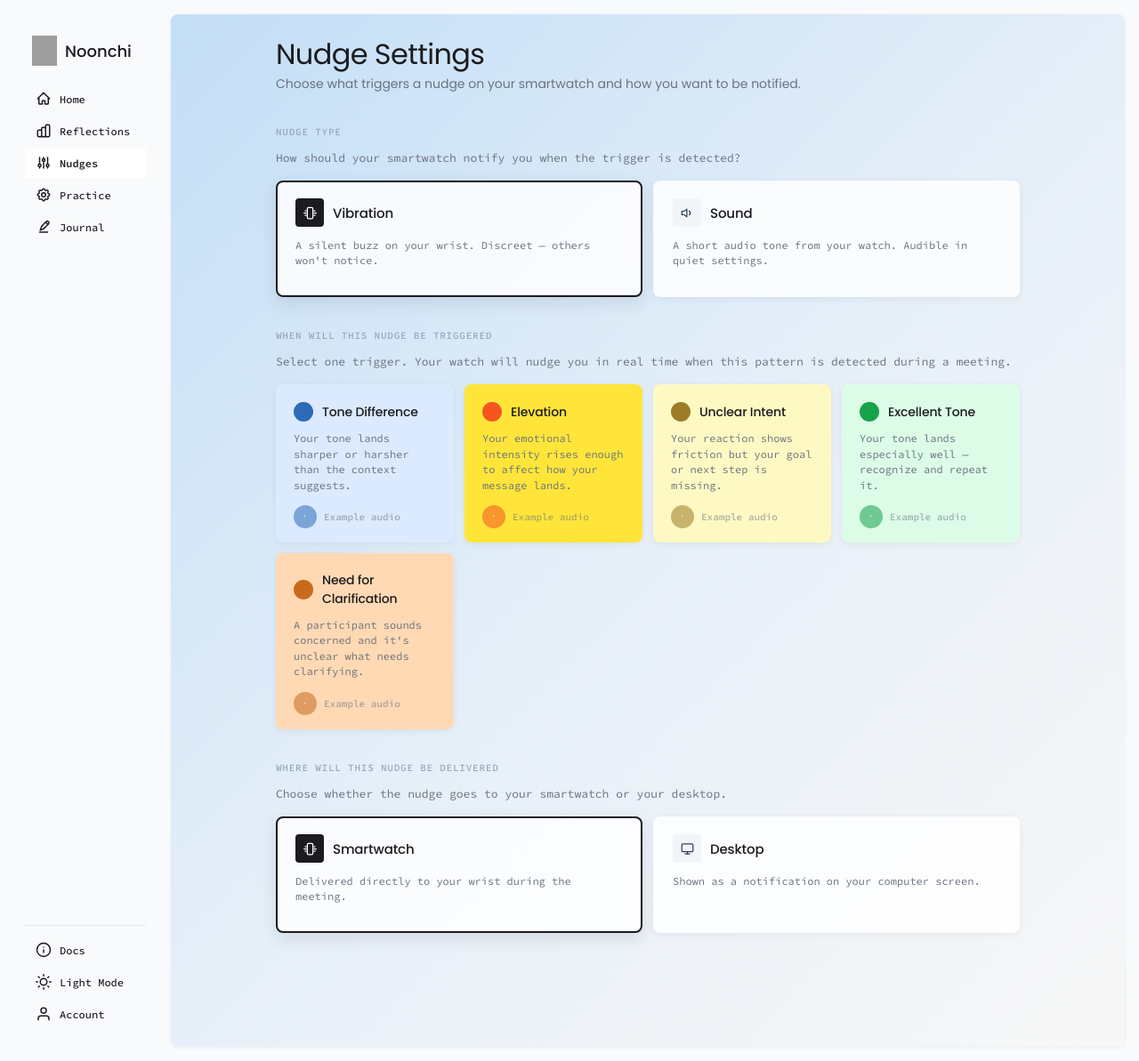
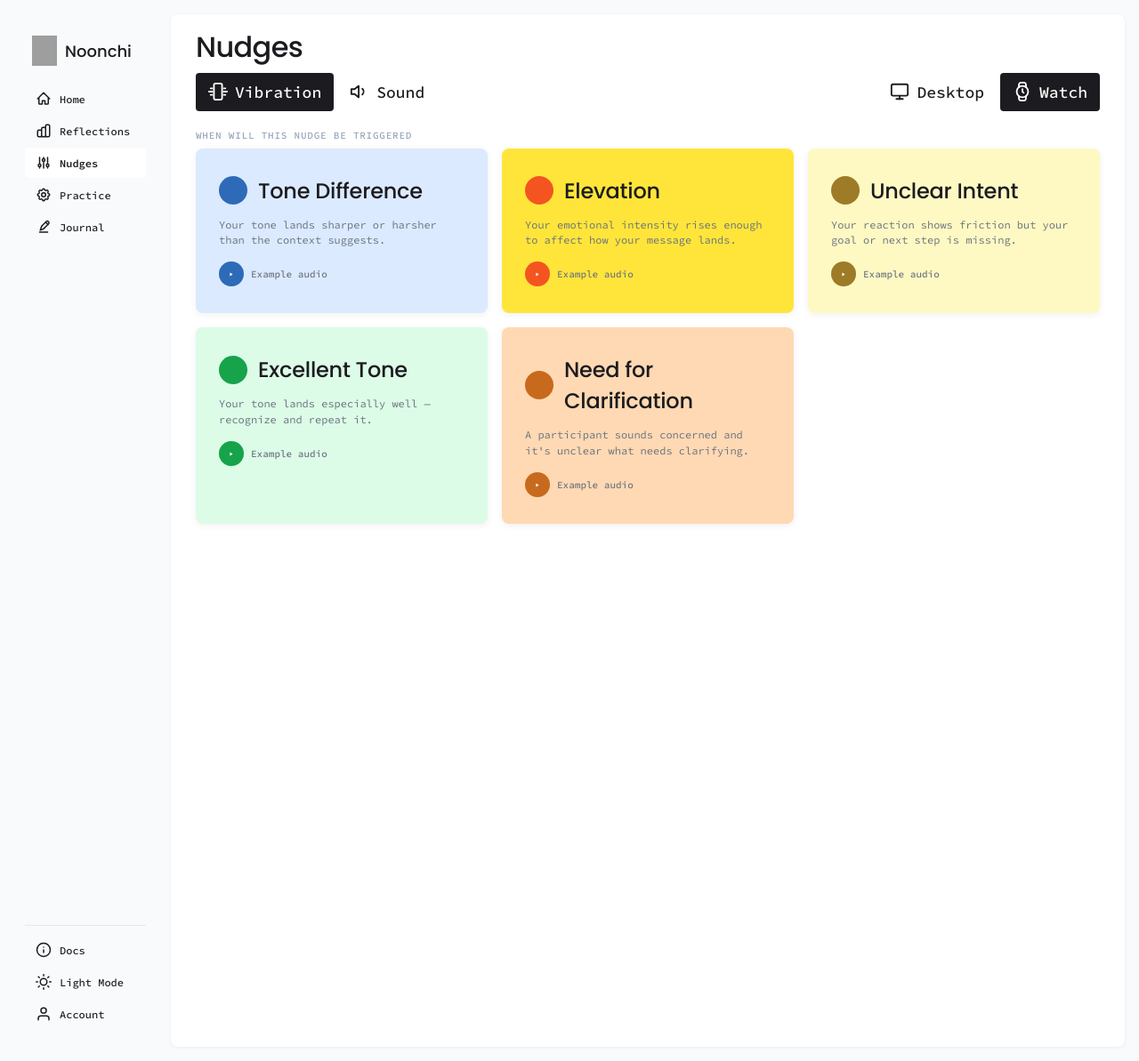
Before and after one commit to lucaskmiyazaki/noonchi_appraisal, a Flask app: template templates/nudge_settings.html in a window 1280 px wide. Shown: the whole page at 89% size. Run offline with Flask 3, Linux system fonts and the light colour scheme; the template is opened without the code that fills it, so the values that code supplies are empty; some libraries are stand-ins or nearby versions; grey boxes are pictures that could not be loaded.

Commit message:
style: fix nudges

```diff
--- a/templates/nudge_settings.html
+++ b/templates/nudge_settings.html
@@ -4,24 +4,15 @@
   <meta charset="UTF-8" />
   <meta name="viewport" content="width=device-width, initial-scale=1.0" />
   <title>Nudge Settings</title>
+  <link rel="preconnect" href="https://fonts.googleapis.com">
+  <link rel="preconnect" href="https://fonts.gstatic.com" crossorigin>
+  <link href="https://fonts.googleapis.com/css2?family=Poppins:wght@300;400;500;600;700&family=Source+Code+Pro:wght@400;500;600&display=swap" rel="stylesheet">
   <link rel="stylesheet" href="/static/styles.css">
   <style>
-    :root {
-      /* page-specific tokens — shared tokens inherited from styles.css */
-      --panel-bg: rgba(255, 255, 255, 0.84); /* local: semi-transparent */
-      --pink-hl: #fde0eb;
-      --yellow-hl: #fef2b6;
-      --green-hl: #bdf1aa;
-      --blue-hl: #dbeafe;
-      --orange-hl: #ffd9b3;
-    }
+    :root { --panel-bg: rgba(255, 255, 255, 0.84); }
 
     html, body { height: 100%; margin: 0; overflow: hidden; }
-    body {
-      font-family: var(--font-heading);
-      background: var(--bg-main);
-      color: var(--text-dark);
-    }
+    body { font-family: var(--font-heading); background: var(--bg-main); color: var(--text-dark); }
 
     .nudge-layout {
       display: grid;
@@ -35,36 +26,79 @@
 
     .nudge-main {
       min-width: 0;
-      border-radius: 8px;
-      background: linear-gradient(135deg, rgba(189, 219, 246, 0.9) 0%, rgba(228, 238, 248, 0.88) 52%, rgba(247, 247, 247, 0.96) 100%);
+      border-radius: var(--card-radius);
+      background: #ffffff;
       box-shadow: 0 1px 4px rgba(0,0,0,0.06);
-      overflow-y: auto;
+      display: flex;
+      flex-direction: column;
+      overflow: hidden;
     }
 
-    .nudge-inner {
-      max-width: 900px;
-      margin: 0 auto;
-      padding: 28px 32px 48px;
+    /* ── Topbar (title row) — mirrors .ref-topbar in analysis ── */
+    .nudge-topbar {
+      display: flex;
+      align-items: center;
+      justify-content: space-between;
+      padding: 20px 28px 0;
+      flex-shrink: 0;
     }
 
-    .nudge-page-title {
-      margin: 0 0 6px;
+    .nudge-title {
+      margin: 0;
       font-size: var(--fs-h1);
-      font-weight: var(--fw-regular);
+      font-weight: var(--fw-medium);
       line-height: 1.05;
       letter-spacing: -0.02em;
       font-family: var(--font-heading);
     }
 
-    .nudge-page-subtitle {
-      margin: 0 0 36px;
-      font-size: var(--fs-body);
-      color: var(--text-muted);
+    /* ── Filter bar: type tabs left + device tabs right ── */
+    .nudge-filterbar {
+      display: flex;
+      align-items: center;
+      justify-content: space-between;
+      padding: 12px 28px 0;
+      flex-shrink: 0;
     }
 
-    /* ── Section ── */
-    .nudge-section {
-      margin-bottom: 36px;
+    .nudge-tabs { display: flex; align-items: center; gap: 4px; }
+
+    .nudge-tab {
+      display: inline-flex;
+      align-items: center;
+      gap: 8px;
+      padding: 10px 14px;
+      border-radius: var(--radius-sm);
+      border: none;
+      font: inherit;
+      font-size: var(--fs-h3);
+      font-weight: var(--fw-medium);
+      font-family: var(--font-mono);
+      cursor: pointer;
+      background: transparent;
+      color: var(--text-dark);
+      transition: background 0.12s, color 0.12s;
+    }
+
+    .nudge-tab svg {
+      width: 22px;
+      height: 22px;
+      stroke: currentColor;
+      fill: none;
+      stroke-width: 2;
+      stroke-linecap: round;
+      stroke-linejoin: round;
+      flex-shrink: 0;
+    }
+
+    .nudge-tab.is-selected { background: #1c1b1f; color: #fff; }
+    .nudge-tab:not(.is-selected):hover { background: rgba(0,0,0,0.05); }
+
+    /* ── Scrollable content ── */
+    .nudge-scroll {
+      flex: 1;
+      overflow-y: auto;
+      padding: 20px 28px 32px;
     }
 
     .nudge-section-label {
@@ -78,18 +112,18 @@
     }
 
     .nudge-section-desc {
-      font-size: 13px;
+      font-size: var(--fs-body);
       color: var(--text-muted);
       margin-bottom: 16px;
       line-height: 1.5;
       font-family: var(--font-mono);
     }
 
-    /* ── Trigger cards ── */
+    /* ── Trigger cards — sized like Figma Make (p-6, 32px icon, 24px title) ── */
     .trigger-grid {
       display: grid;
-      grid-template-columns: repeat(auto-fill, minmax(188px, 1fr));
-      gap: 12px;
+      grid-template-columns: repeat(3, minmax(0, 1fr));
+      gap: 16px;
     }
 
     .trigger-card {
@@ -97,28 +131,24 @@
       background: var(--card-bg, var(--panel-bg));
       border: 2px solid transparent;
       box-shadow: 0 2px 8px rgba(0,0,0,0.06);
-      padding: 18px 18px 14px;
+      padding: 28px 24px;
       cursor: pointer;
-      position: relative;
-      overflow: hidden;
-      transition: border-color 0.15s, box-shadow 0.15s;
+      transition: border-color 0.15s, box-shadow 0.15s, transform 0.13s;
     }
 
-    .trigger-card.is-selected {
-      border-color: var(--card-icon, #1c1b1f);
-      box-shadow: 0 6px 20px rgba(0,0,0,0.10);
-    }
+    .trigger-card:hover { transform: translateY(-2px); box-shadow: 0 6px 24px rgba(0,0,0,0.12); }
+    .trigger-card.is-selected { border-color: var(--card-icon, #1c1b1f); box-shadow: 0 6px 20px rgba(0,0,0,0.10); }
 
     .trigger-card-header {
       display: flex;
       align-items: center;
-      gap: 10px;
-      margin-bottom: 10px;
+      gap: 12px;
+      margin-bottom: 12px;
     }
 
     .trigger-card-icon {
-      width: 22px;
-      height: 22px;
+      width: 32px;
+      height: 32px;
       border-radius: 50%;
       background: var(--card-icon, #1c1b1f);
       flex-shrink: 0;
@@ -126,29 +156,25 @@
 
     .trigger-card-title {
       margin: 0;
-      font-size: var(--fs-body);
+      font-size: var(--fs-h2);
       font-weight: var(--fw-medium);
       letter-spacing: -0.01em;
       font-family: var(--font-heading);
     }
 
     .trigger-card-desc {
-      margin: 0 0 14px;
+      margin: 0 0 16px;
       font-size: var(--fs-label);
       color: var(--text-muted);
       line-height: 1.45;
       font-family: var(--font-mono);
     }
 
-    .trigger-card-audio {
-      display: flex;
-      align-items: center;
-      gap: 8px;
-    }
+    .trigger-card-audio { display: flex; align-items: center; gap: 8px; }
 
     .trigger-audio-btn {
-      width: 26px;
-      height: 26px;
+      width: 28px;
+      height: 28px;
       border-radius: 50%;
       border: 0;
       background: var(--card-icon, #1c1b1f);
@@ -158,7 +184,6 @@
       justify-content: center;
       cursor: pointer;
       flex-shrink: 0;
-      opacity: 0.55;
     }
 
     .trigger-audio-btn svg { width: 9px; height: 9px; fill: currentColor; }
@@ -168,75 +193,16 @@
       color: var(--text-muted);
       font-weight: var(--fw-medium);
       font-family: var(--font-mono);
-      opacity: 0.6;
-    }
-
-    /* ── Type options ── */
-    .nudge-type-options {
-      display: flex;
-      gap: 12px;
-    }
-
-    .nudge-type-card {
-      flex: 1;
-      border-radius: var(--card-radius);
-      background: var(--panel-bg);
-      border: 2px solid transparent;
-      box-shadow: 0 2px 8px rgba(0,0,0,0.06);
-      padding: 18px 20px;
-      cursor: pointer;
-      transition: border-color 0.15s, box-shadow 0.15s;
-    }
-
-    .nudge-type-card.is-selected {
-      border-color: #1c1b1f;
-      box-shadow: 0 6px 20px rgba(0,0,0,0.10);
-    }
-
-    .nudge-type-card-header {
-      display: flex;
-      align-items: center;
-      gap: 10px;
-      margin-bottom: 8px;
-    }
-
-    .nudge-type-icon {
-      width: 32px;
-      height: 32px;
-      border-radius: var(--radius-sm);
-      background: #f1f5f9;
-      display: flex;
-      align-items: center;
-      justify-content: center;
-      flex-shrink: 0;
-      transition: background 0.15s;
-    }
-
-    .nudge-type-icon svg { width: 15px; height: 15px; stroke: #334155; fill: none; stroke-width: 2; stroke-linecap: round; stroke-linejoin: round; transition: stroke 0.15s; }
-
-    .nudge-type-card.is-selected .nudge-type-icon { background: #1c1b1f; }
-    .nudge-type-card.is-selected .nudge-type-icon svg { stroke: #fff; }
-
-    .nudge-type-name {
-      font-size: 15px;
-      font-weight: 500;
-      letter-spacing: -0.01em;
-      font-family: var(--font-heading);
-    }
-
-    .nudge-type-desc {
-      font-size: var(--fs-label);
-      color: var(--text-muted);
-      line-height: 1.45;
-      font-family: var(--font-mono);
     }
 
     @media (max-width: 820px) {
       body { overflow: auto; }
       .nudge-layout { grid-template-columns: 1fr; height: auto; min-height: 100vh; }
       .app-nav { display: none; }
-      .nudge-inner { padding: 24px 18px 40px; }
-      .nudge-type-options { flex-direction: column; }
+      .nudge-main { overflow: visible; }
+      .nudge-scroll { overflow: visible; padding: 16px 18px 40px; }
+      .nudge-filterbar { flex-direction: column; align-items: flex-start; gap: 8px; }
+      .trigger-grid { grid-template-columns: repeat(2, minmax(0, 1fr)); }
     }
   </style>
 </head>
@@ -253,43 +219,60 @@
     {% include '_left_sidebar.html' %}
 
     <main class="nudge-main">
-      <div class="nudge-inner">
-        <h1 class="nudge-page-title">Nudge Settings</h1>
-        <p class="nudge-page-subtitle">Choose what triggers a nudge on your smartwatch and how you want to be notified.</p>
+
+      <!-- Title bar — same positioning as /analysis topbar -->
+      <div class="nudge-topbar">
+        <h1 class="nudge-title">Nudges</h1>
+      </div>
+
+      <!-- Controls: Nudge Type tabs (left) + Delivery device tabs (right) -->
+      <div class="nudge-filterbar">
 
         <!-- Nudge Type -->
-        <section class="nudge-section">
-          <div class="nudge-section-label">Nudge Type</div>
-          <p class="nudge-section-desc">How should your smartwatch notify you when the trigger is detected?</p>
-          <div class="nudge-type-options">
-
-            <div class="nudge-type-card" data-nudge-type="vibration">
-              <div class="nudge-type-card-header">
-                <div class="nudge-type-icon">
-                  <svg viewBox="0 0 24 24" aria-hidden="true"><rect x="7" y="2" width="10" height="20" rx="2" ry="2"/><line x1="5" y1="8" x2="3" y2="8"/><line x1="5" y1="12" x2="1" y2="12"/><line x1="5" y1="16" x2="3" y2="16"/><line x1="19" y1="8" x2="21" y2="8"/><line x1="19" y1="12" x2="23" y2="12"/><line x1="19" y1="16" x2="21" y2="16"/></svg>
-                </div>
-                <span class="nudge-type-name">Vibration</span>
-              </div>
-              <p class="nudge-type-desc">A silent buzz on your wrist. Discreet — others won't notice.</p>
+        <div class="nudge-tabs" id="nudgeTypeTabs">
+          <button class="nudge-tab" data-nudge-type="vibration" type="button">
+            <svg viewBox="0 0 24 24" aria-hidden="true">
+              <rect x="7" y="2" width="10" height="20" rx="2" ry="2"/>
+              <line x1="5" y1="8" x2="3" y2="8"/><line x1="5" y1="12" x2="1" y2="12"/><line x1="5" y1="16" x2="3" y2="16"/>
+              <line x1="19" y1="8" x2="21" y2="8"/><line x1="19" y1="12" x2="23" y2="12"/><line x1="19" y1="16" x2="21" y2="16"/>
+            </svg>
+            <span>Vibration</span>
+          </button>
+          <button class="nudge-tab" data-nudge-type="sound" type="button">
+            <svg viewBox="0 0 24 24" aria-hidden="true">
+              <polygon points="11 5 6 9 2 9 2 15 6 15 11 19 11 5"/>
+              <path d="M15.54 8.46a5 5 0 0 1 0 7.07"/>
+            </svg>
+            <span>Sound</span>
+          </button>
         </div>
 
-            <div class="nudge-type-card" data-nudge-type="sound">
-              <div class="nudge-type-card-header">
-                <div class="nudge-type-icon">
-                  <svg viewBox="0 0 24 24" aria-hidden="true"><polygon points="11 5 6 9 2 9 2 15 6 15 11 19 11 5"/><path d="M15.54 8.46a5 5 0 0 1 0 7.07"/></svg>
-                </div>
-                <span class="nudge-type-name">Sound</span>
-              </div>
-              <p class="nudge-type-desc">A short audio tone from your watch. Audible in quiet settings.</p>
+        <!-- Delivery device -->
+        <div class="nudge-tabs" id="nudgeDeviceTabs">
+          <button class="nudge-tab" data-nudge-device="desktop" type="button">
+            <svg viewBox="0 0 24 24" aria-hidden="true">
+              <rect x="2" y="3" width="20" height="14" rx="2" ry="2"/>
+              <line x1="8" y1="21" x2="16" y2="21"/>
+              <line x1="12" y1="17" x2="12" y2="21"/>
+            </svg>
+            <span>Desktop</span>
+          </button>
+          <button class="nudge-tab" data-nudge-device="smartwatch" type="button">
+            <svg viewBox="0 0 24 24" aria-hidden="true">
+              <circle cx="12" cy="12" r="7"/>
+              <polyline points="12 9 12 12 13.5 13.5"/>
+              <path d="M16.51 17.35l-.35 3.83a2 2 0 0 1-2 1.82H9.83a2 2 0 0 1-2-1.82l-.35-3.83m.01-10.7.35-3.83A2 2 0 0 1 9.83 1h4.35a2 2 0 0 1 2 1.82l.35 3.83"/>
+            </svg>
+            <span>Watch</span>
+          </button>
         </div>
 
       </div>
-        </section>
 
-        <!-- When will this nudge be triggered -->
-        <section class="nudge-section">
+      <!-- Scrollable: trigger cards -->
+      <div class="nudge-scroll">
         <div class="nudge-section-label">When will this nudge be triggered</div>
-          <p class="nudge-section-desc">Select one trigger. Your watch will nudge you in real time when this pattern is detected during a meeting.</p>
+
         <div class="trigger-grid">
 
           <div class="trigger-card" data-trigger="tone_difference" style="--card-bg: #dbeafe; --card-icon: #2D6BB8;">
@@ -363,40 +346,8 @@
           </div>
 
         </div>
-        </section>
-
-        <!-- Where will this nudge be delivered -->
-        <section class="nudge-section">
-          <div class="nudge-section-label">Where will this nudge be delivered</div>
-          <p class="nudge-section-desc">Choose whether the nudge goes to your smartwatch or your desktop.</p>
-          <div class="nudge-type-options">
-
-            <div class="nudge-type-card" data-nudge-device="smartwatch">
-              <div class="nudge-type-card-header">
-                <div class="nudge-type-icon">
-                  <svg viewBox="0 0 24 24" aria-hidden="true"><rect x="7" y="2" width="10" height="20" rx="2" ry="2"/><line x1="5" y1="8" x2="3" y2="8"/><line x1="5" y1="12" x2="1" y2="12"/><line x1="5" y1="16" x2="3" y2="16"/><line x1="19" y1="8" x2="21" y2="8"/><line x1="19" y1="12" x2="23" y2="12"/><line x1="19" y1="16" x2="21" y2="16"/></svg>
-                </div>
-                <span class="nudge-type-name">Smartwatch</span>
-              </div>
-              <p class="nudge-type-desc">Delivered directly to your wrist during the meeting.</p>
       </div>
 
-            <div class="nudge-type-card" data-nudge-device="desktop">
-              <div class="nudge-type-card-header">
-                <div class="nudge-type-icon">
-                  <svg viewBox="0 0 24 24" aria-hidden="true"><rect x="2" y="3" width="20" height="14" rx="2" ry="2"/><line x1="8" y1="21" x2="16" y2="21"/><line x1="12" y1="17" x2="12" y2="21"/></svg>
-                </div>
-                <span class="nudge-type-name">Desktop</span>
-              </div>
-              <p class="nudge-type-desc">Shown as a notification on your computer screen.</p>
-            </div>
-
-          </div>
-        </section>
-
-
-
-      </div>
     </main>
   </div>
 
@@ -413,14 +364,14 @@
     }
 
     function refreshTypeUI() {
-      document.querySelectorAll('[data-nudge-type]').forEach((card) => {
-        card.classList.toggle('is-selected', card.dataset.nudgeType === activeType);
+      document.querySelectorAll('.nudge-tab[data-nudge-type]').forEach((btn) => {
+        btn.classList.toggle('is-selected', btn.dataset.nudgeType === activeType);
       });
     }
 
     function refreshDeviceUI() {
-      document.querySelectorAll('[data-nudge-device]').forEach((card) => {
-        card.classList.toggle('is-selected', card.dataset.nudgeDevice === activeDevice);
+      document.querySelectorAll('.nudge-tab[data-nudge-device]').forEach((btn) => {
+        btn.classList.toggle('is-selected', btn.dataset.nudgeDevice === activeDevice);
       });
     }
 
@@ -451,17 +402,17 @@
       });
     });
 
-    document.querySelectorAll('[data-nudge-type]').forEach((card) => {
-      card.addEventListener('click', () => {
-        activeType = card.dataset.nudgeType;
+    document.querySelectorAll('.nudge-tab[data-nudge-type]').forEach((btn) => {
+      btn.addEventListener('click', () => {
+        activeType = btn.dataset.nudgeType;
         refreshTypeUI();
         saveField('nudge_type', activeType);
       });
     });
 
-    document.querySelectorAll('[data-nudge-device]').forEach((card) => {
-      card.addEventListener('click', () => {
-        activeDevice = card.dataset.nudgeDevice;
+    document.querySelectorAll('.nudge-tab[data-nudge-device]').forEach((btn) => {
+      btn.addEventListener('click', () => {
+        activeDevice = btn.dataset.nudgeDevice;
         refreshDeviceUI();
         saveField('nudge_device', activeDevice);
       });
```
Lines whose indentation alone changed are shown as unchanged.
